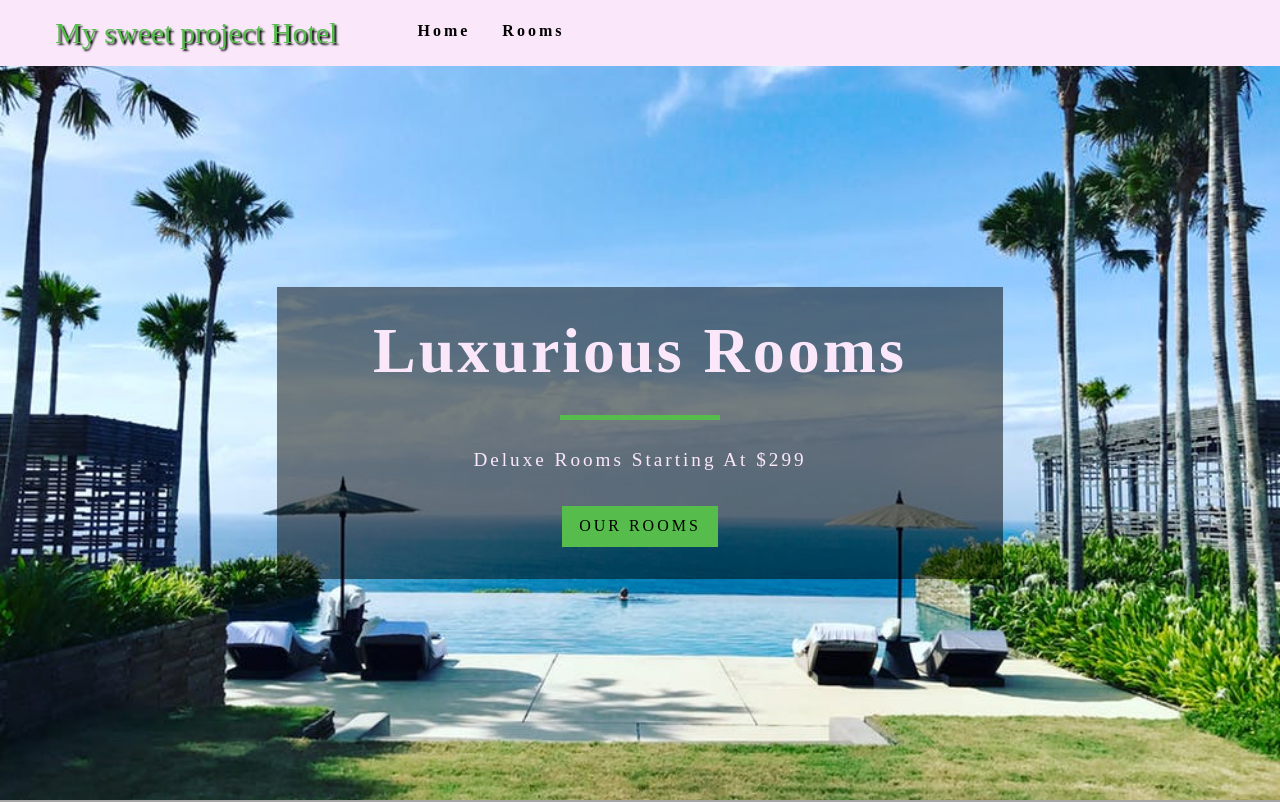
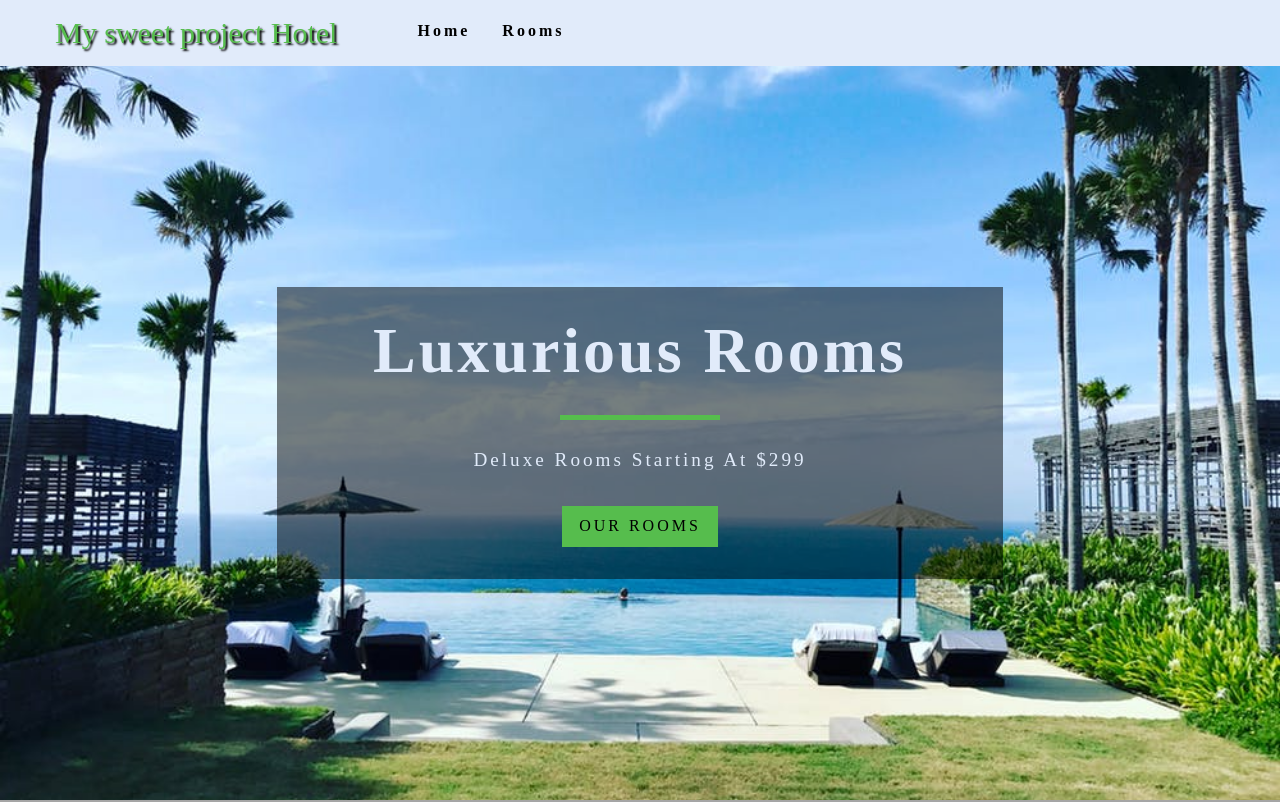
Before and after one commit to trudova/second-proj-trudova, a React (Create React App) app: page / in a window 1280 px wide. Shown: the top 802 px of the page. Built offline with nearby package versions, Linux system fonts and the light colour scheme; a web font is replaced by a local one.

Commit message:
more css

```diff
--- a/src/App.css
+++ b/src/App.css
@@ -5,8 +5,8 @@
 }
 :root {
   --primaryColor: #56bd4d;
-  --mainWhite: rgb(250, 232, 250);
-  --offWhite: (255, 234, 255);
+  --mainWhite: rgb(225, 235, 250);
+  --offWhite: rgb(225, 235, 250);
   --mainBlack: rgb(0, 0, 0);
   --mainGrey: #acacac;
   --darkGrey: #a5a5a5;
```
